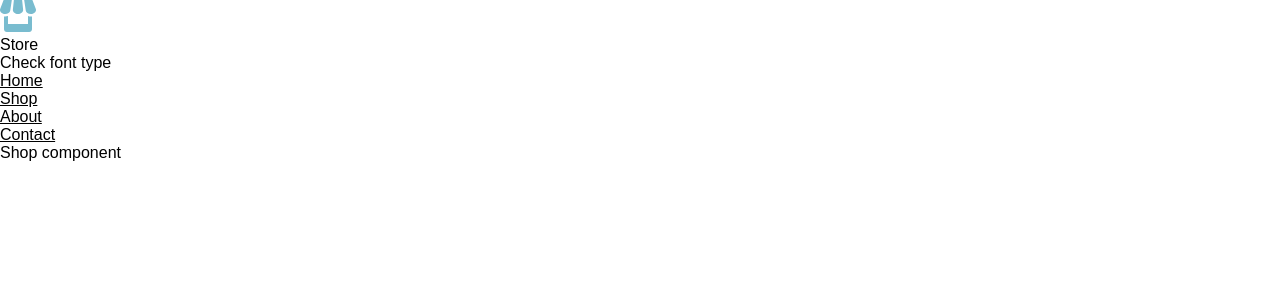
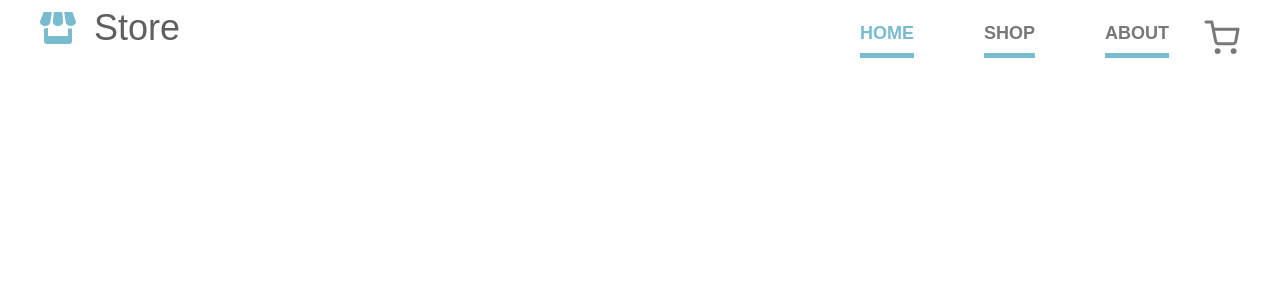
Before and after one commit to MubashirWaheed/Shopping-Cart, a React (Create React App) app: page / in a window 1280 px wide. Shown: the top 300 px of the page. Built offline with nearby package versions, Linux system fonts and the light colour scheme.

Commit message:
designed navbar

```diff
--- a/src/App.js
+++ b/src/App.js
@@ -1,12 +1,8 @@
 import './App.css';
-import Navabar from './components/Navbar';
-import Shop from './components/Shop';
-
 function App() {
   return (
     <div className="App">
-      <Navabar/>
-      <Shop />
+
     </div>
   );
 }
--- a/src/components/Navbar.js
+++ b/src/components/Navbar.js
@@ -1,27 +1,34 @@
 import React from "react";
-import { Link, NavLink } from "react-router-dom";
+import { NavLink } from "react-router-dom";
 import navbarCss from "../styles/navbar.module.css"
 
 function Navabar(){
     return(
-        <div>
-            <div className="nav-left">
-                <svg width="36" height="32" viewBox="0 0 36 32" fill="none" xmlns="http://www.w3.org/2000/svg">
-                    <path d="M10.246 10.5L11.828 0H3.6L0.162 9C0.0559999 9.32 0 9.652 0 10C0 12.208 2.3 14 5.142 14C7.762 14 9.928 12.472 10.246 10.5ZM18 14C20.84 14 23.142 12.208 23.142 10C23.142 9.918 23.136 9.836 23.132 9.758L22.114 0H13.886L12.866 9.75C12.862 9.832 12.858 9.914 12.858 10C12.858 12.208 15.16 14 18 14ZM28 16.092V24H8V16.104C7.124 16.42 6.16 16.6 5.142 16.6C4.752 16.6 4.374 16.554 4 16.502V29.2C4 30.74 5.258 32 6.796 32H29.2C30.74 32 32 30.738 32 29.2V16.504C31.6219 16.562 31.2404 16.5948 30.858 16.602C29.8828 16.601 28.9154 16.4284 28 16.092ZM35.84 9L32.398 0H24.172L25.752 10.484C26.06 12.464 28.226 14 30.858 14C33.698 14 36 12.208 36 10C36 9.652 35.944 9.32 35.84 9Z" fill="#79BCCF"/>
-                </svg>
-                <p>Store</p>
+        <nav>
+            <div className={navbarCss.container}>
+                <div className={`${navbarCss['nav-left']}`}>
+                    <svg  className={navbarCss.log} width="36" height="32" viewBox="0 0 36 32" fill="none" xmlns="http://www.w3.org/2000/svg">
+                        <path d="M10.246 10.5L11.828 0H3.6L0.162 9C0.0559999 9.32 0 9.652 0 10C0 12.208 2.3 14 5.142 14C7.762 14 9.928 12.472 10.246 10.5ZM18 14C20.84 14 23.142 12.208 23.142 10C23.142 9.918 23.136 9.836 23.132 9.758L22.114 0H13.886L12.866 9.75C12.862 9.832 12.858 9.914 12.858 10C12.858 12.208 15.16 14 18 14ZM28 16.092V24H8V16.104C7.124 16.42
+                         6.16 16.6 5.142 16.6C4.752 16.6 4.374 16.554 4 16.502V29.2C4 30.74 5.258 32 6.796 32H29.2C30.74 32 32 30.738 32 29.2V16.504C31.6219 16.562 31.2404 16.5948 30.858 16.602C29.8828 16.601 28.9154 16.4284 28 16.092ZM35.84 9L32.398 0H24.172L25.752 10.484C26.06 12.464 28.226 14 30.858 14C33.698 14 36 12.208 36 10C36 9.652 35.944 9.32 35.84 9Z" fill="#79BCCF"/>
+                    </svg>
+                    <p className={navbarCss.logoName}>Store</p>
+                </div>
+                <div className={`${navbarCss['nav-right']}`}>
+                    <ul className={navbarCss.links}>
+                        <li><NavLink to="/" className={navbarCss.home}>Home</NavLink></li>
+                        <li><NavLink to="/shop" className={navbarCss.shop}>Shop</NavLink></li>
+                        <li><NavLink to="/about" className={navbarCss.about}>About</NavLink></li>
+                        <svg className={navbarCss.cart} width="36" height="35" viewBox="0 0 36 35" fill="none" xmlns="http://www.w3.org/2000/svg">
+                            <path d="M13.6364 32.5454C14.4397 32.5454 15.0909 31.8942 15.0909 31.0909C15.0909 30.2876 14.4397 29.6364 13.6364 29.6364C12.833 29.6364 12.1818 30.2876 12.1818 31.0909C12.1818 31.8942 12.833 32.5454 13.6364 32.5454Z" stroke="#787878" strokeWidth="3" strokeLinecap="round" strokeLinejoin="round"/>
+                            <path d="M29.6364 32.5454C30.4397 32.5454 31.0909 31.8942 31.0909 31.0909C31.0909 30.2876 30.4397 29.6364 29.6364 29.6364C28.833 29.6364 28.1818 30.2876 28.1818 31.0909C28.1818 31.8942 28.833 32.5454 29.6364 32.5454Z" stroke="#787878" strokeWidth="3" strokeLinecap="round" strokeLinejoin="round"/>
+                            <path d="M2 2H7.81818L11.7164 21.4764C11.8494 22.146 12.2137 22.7476 12.7455 23.1757C13.2774 23.6038 13.9428 23.8313 14.6255 23.8182H28.7636C29.4463 23.8313 30.1117 23.6038 30.6436 23.1757C31.1754 22.7476 31.5397 22.146 31.6727 21.4764L34 9.27273H9.27273" stroke="#787878" strokeWidth="3" strokeLinecap="round" strokeLinejoin="round"/>
+                        </svg>
+
+                        {/* <li><NavLink to ="/contact">Contact</NavLink></li> */}
+                    </ul>
+                </div>
             </div>
-            <div className="nav-right">
-                <ul>
-                    <p>Check font type</p>
-                    <li><a href="Home">Home</a></li>
-                    <NavLink to="/shop">Shop</NavLink>
-                    {/* <li><a href="Home">Shop</a></li> */}
-                    <li><a href="Home">About</a></li>
-                    <li><a href="Home">Contact</a></li>
-                </ul>
-            </div>
-        </div>
+        </nav>
     )
 }
 export default Navabar
--- a/src/components/RouteSwitch.js
+++ b/src/components/RouteSwitch.js
@@ -1,15 +1,21 @@
-import React from "react";
-import { BrowserRouter, Route , Routes, Switch} from "react-router-dom";
+import { BrowserRouter, Route , Routes} from "react-router-dom";
 import App from "../App";
 import Shop from "./Shop";
+import Navabar from "./Navbar";
 
 function RouteSwitch(){
     return(
         <BrowserRouter>
+            <Navabar />
             <Routes>
                 <Route path="/" element={<App />} />
-                <Route path="/shop" element={<Shop />} />
-           </Routes>
+                <Route path="shop"  element={<Shop />} />
+                <Route path="*" element={
+                    <main>
+                        <p>Error 404!! this route is not available</p>
+                    </main>}>
+                </Route>
+            </Routes>
         </BrowserRouter>
     )
 }
--- a/src/styles/navbar.module.css
+++ b/src/styles/navbar.module.css
@@ -1,3 +1,66 @@
+nav {
+  display: flex;
+  align-items: center;
+  justify-content: center;
+}
+ul {
+  padding: 0px;
+}
+.container {
+  display: flex;
+  justify-content: space-between;
+  align-items: center;
+  max-width: 1200px;
+  width: 100%;
+}
+.nav-left {
+  display: flex;
+  align-items: center;
+}
+.log {
+  width: 36px;
+  height: 32px;
+  margin: 12px 18px 12px 0px;
+}
+.logoName {
+  font-size: 36px;
+  color: #5f5f5f;
+}
+.nav-right {
+  display: flex;
+}
+.links {
+  display: flex;
+  list-style-type: none;
+  align-items: center;
+}
+li {
+  padding: 10px 0px 10px 0px;
+  margin: 10px 35px 0px 35px;
+}
 a {
-  color: black;
+  text-decoration: none;
+  padding-bottom: 10px;
+  border-bottom: #79bccf 5px solid;
 }
+.home,
+.shop,
+.about {
+  width: 59px;
+  height: 22px;
+  font-size: 18px;
+  color: #787878;
+  margin: 5px 0px 5px 0px;
+  text-transform: uppercase;
+  font-weight: 600;
+}
+.home {
+  color: #79bccf;
+}
+.cart {
+  margin-top: 18px;
+  cursor: pointer;
+}
+a:focus {
+  color: #79bccf;
+}
```
